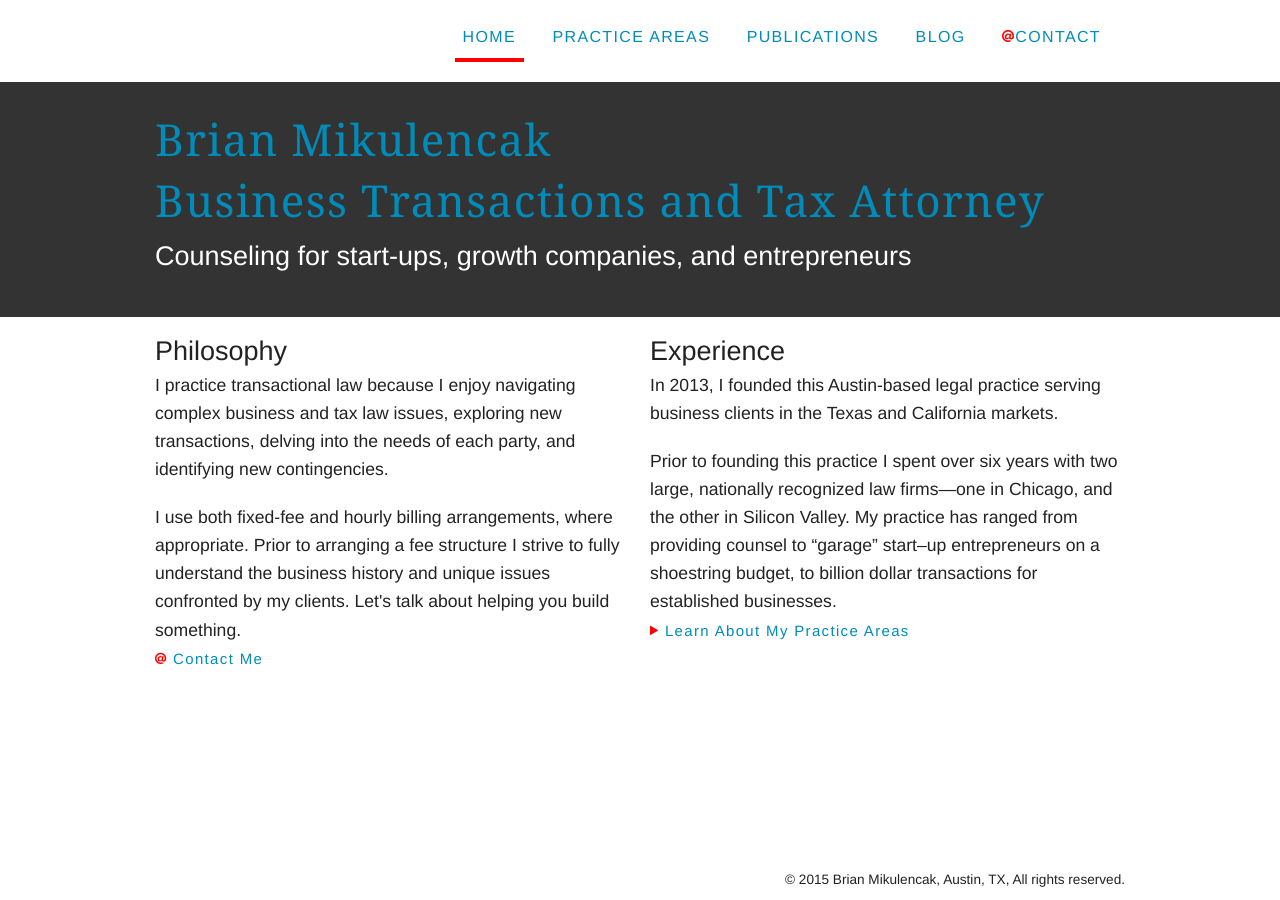
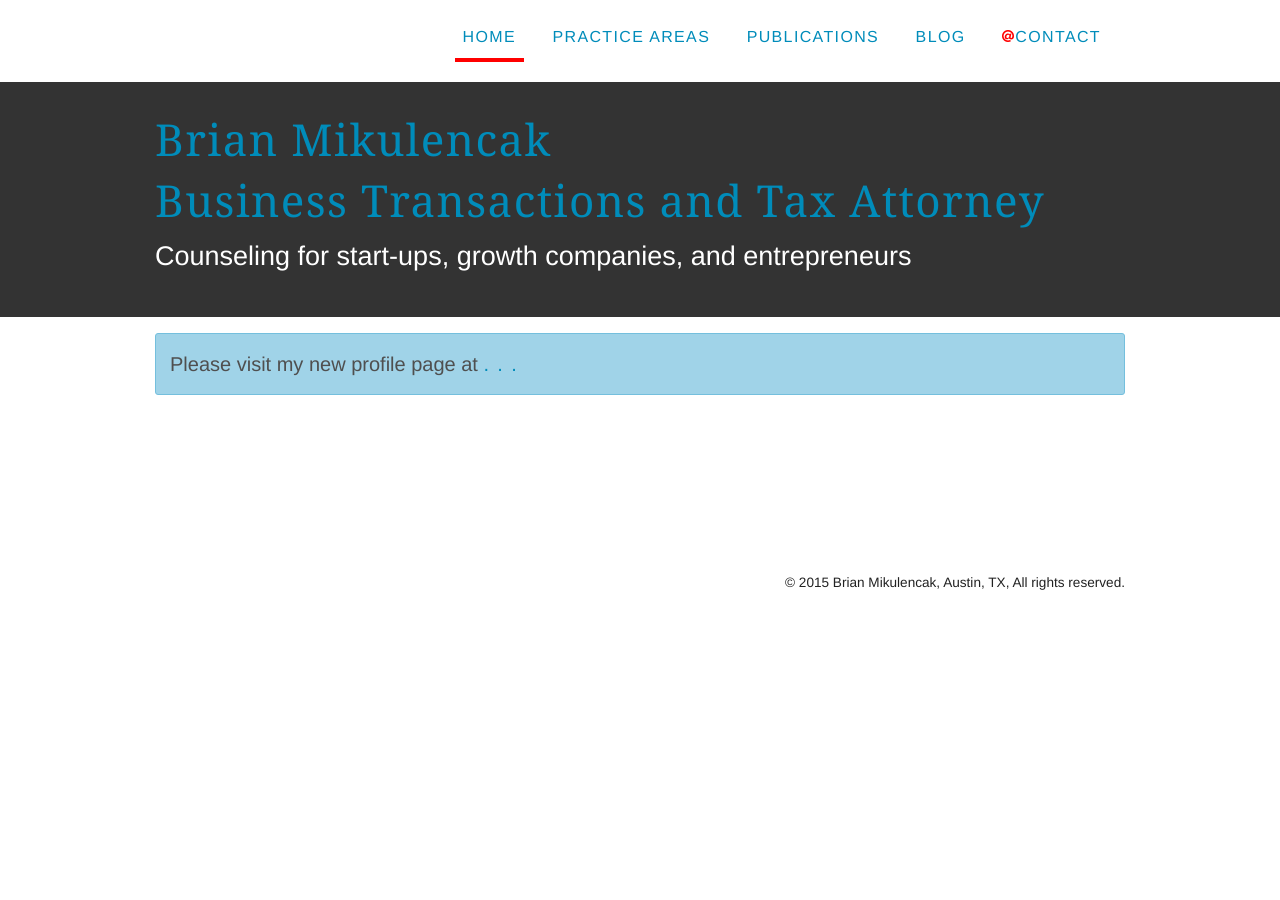
Before and after one commit to brianmik/bmaustinlaw, a Jekyll site: the page built from index.html, in a window 1280 px wide. Built offline with Jekyll 4.4.1, drawn with Linux system fonts in a browser that asks for light colours; Markdown is read by kramdown in place of the engine named in the settings; comment, search, counter and statistics services are not loaded.

```diff
--- a/_config.yml
+++ b/_config.yml
@@ -32,4 +32,5 @@ footer: <div id="bottom">
 paginate: 5
 paginate_path: "blog/page:num"
 markdown: redcarpet
-pygments: true
+highlighter: pygments
+gems: [jekyll-paginate]
--- a/gemfile
+++ b/gemfile
@@ -1,2 +1,3 @@
 source 'https://rubygems.org'
 gem 'github-pages'
+gem 'jekyll-paginate'
--- a/index.html
+++ b/index.html
@@ -6,7 +6,8 @@ title: Brian Mikulencak Business Transactions and Tax Attorney - Home
 <div id="middle">
 	<div class="row">
 		<div class="large-12 columns">
-      <ul class="large-block-grid-2 list-none">
+    <p class="alert-box info radius large">Please visit my new profile page at <a href="">. . .</a></p>
+      <!--<ul class="large-block-grid-2 list-none">
         <li>
           <section>
           <header class="space-none">
@@ -28,7 +29,7 @@ title: Brian Mikulencak Business Transactions and Tax Attorney - Home
           <p><a class="capitalize small" href="practice-areas.html"><i class="fi-play red"></i> Learn about my practice areas</a></p>
         </section>
         </li>
-      </ul>
+      </ul>-->
     </div>
 	</div>
 </div>
```
